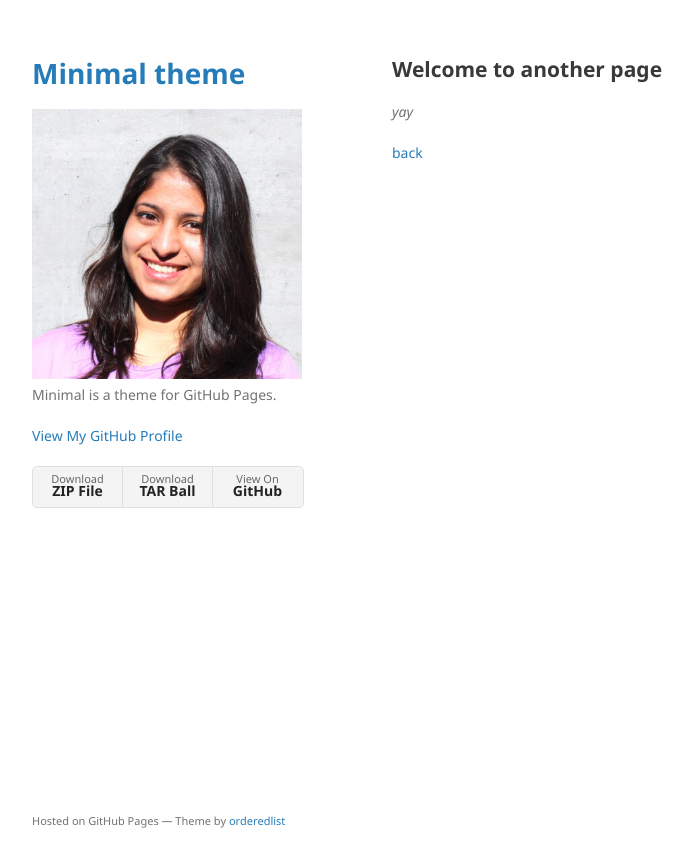
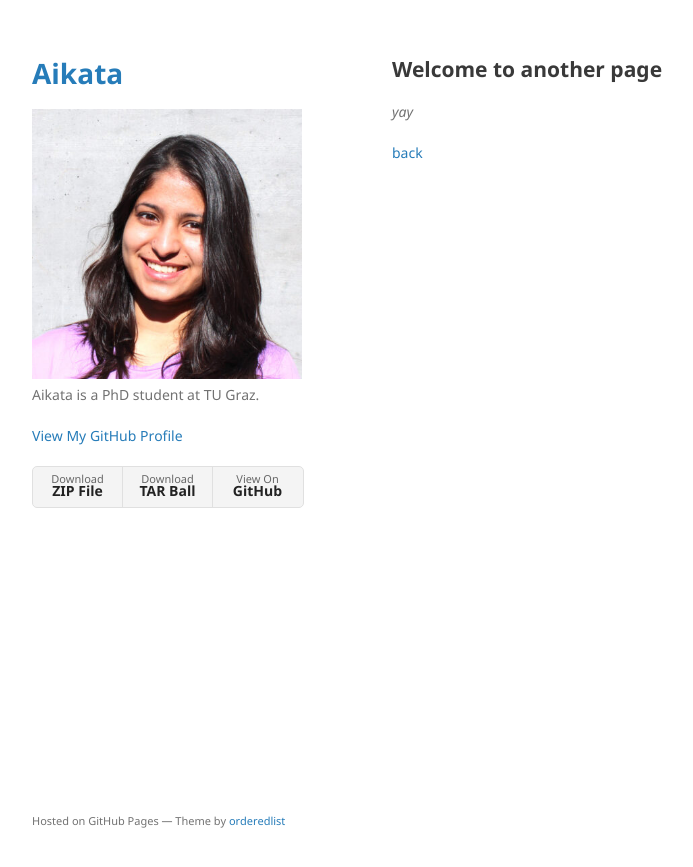
Before and after one commit to aikata10/aikata10.github.io, a Jekyll site: the page built from another-page.md, in a window 1280 px wide. Shown: the top 867 px of the page, without its empty margins (178-871 px from the left). Built offline with Jekyll 4.4.1, drawn with Linux system fonts in a browser that asks for light colours; our own code applies the rules of GitHub Pages for plain Markdown files.

Commit message:
details_1

```diff
--- a/_config.yml
+++ b/_config.yml
@@ -2,9 +2,9 @@ remote_theme: pages-themes/minimal@v0.2.0
 plugins:
 - jekyll-remote-theme # add this line to the plugins list if you already have one
 
-title: Minimal theme
+title: Aikata
 logo: /assets/img/Aikata.jpg
-description: Minimal is a theme for GitHub Pages.
+description: Aikata is a PhD student at TU Graz.
 show_downloads: true
 google_analytics:
 theme: jekyll-theme-minimal
```
